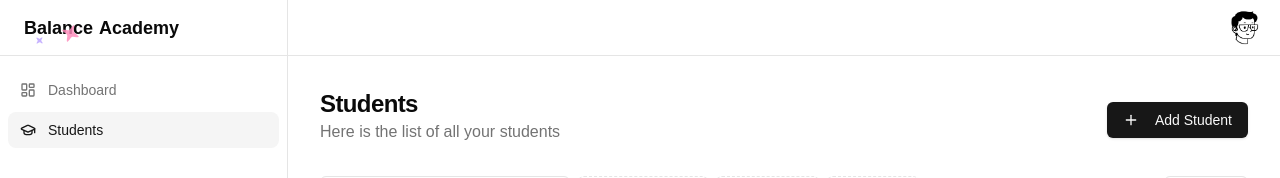
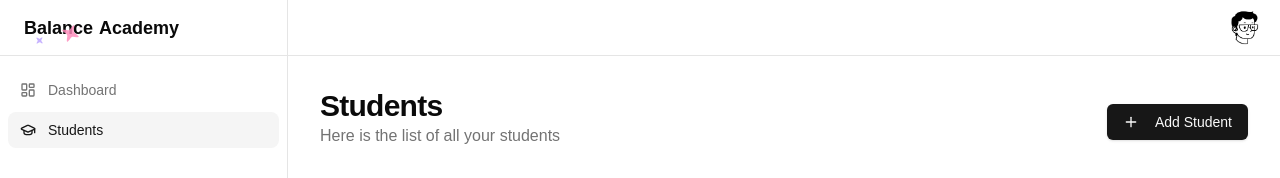
Before and after one commit to AugSync/balance-university, a Next.js app: page /students in a window 1280 px wide. Shown: the top 178 px of the page. Built offline with nearby package versions, Linux system fonts and the light colour scheme.

Commit message:
Improve students page title responsiveness with Tailwind CSS

```diff
--- a/app/(dashboard)/students/page.tsx
+++ b/app/(dashboard)/students/page.tsx
@@ -66,7 +66,7 @@
     <div className="h-full flex-1 flex-col space-y-8 p-8 md:flex">
       <div className="flex items-center justify-between space-y-2">
         <div>
-          <h2 className="text-2xl font-bold tracking-tight">{t("title")}</h2>
+          <h2 className="text-2xl md:text-3xl font-bold tracking-tight">{t("title")}</h2>
           <p className="text-muted-foreground">
             {t("subtitle")}
           </p>
```
